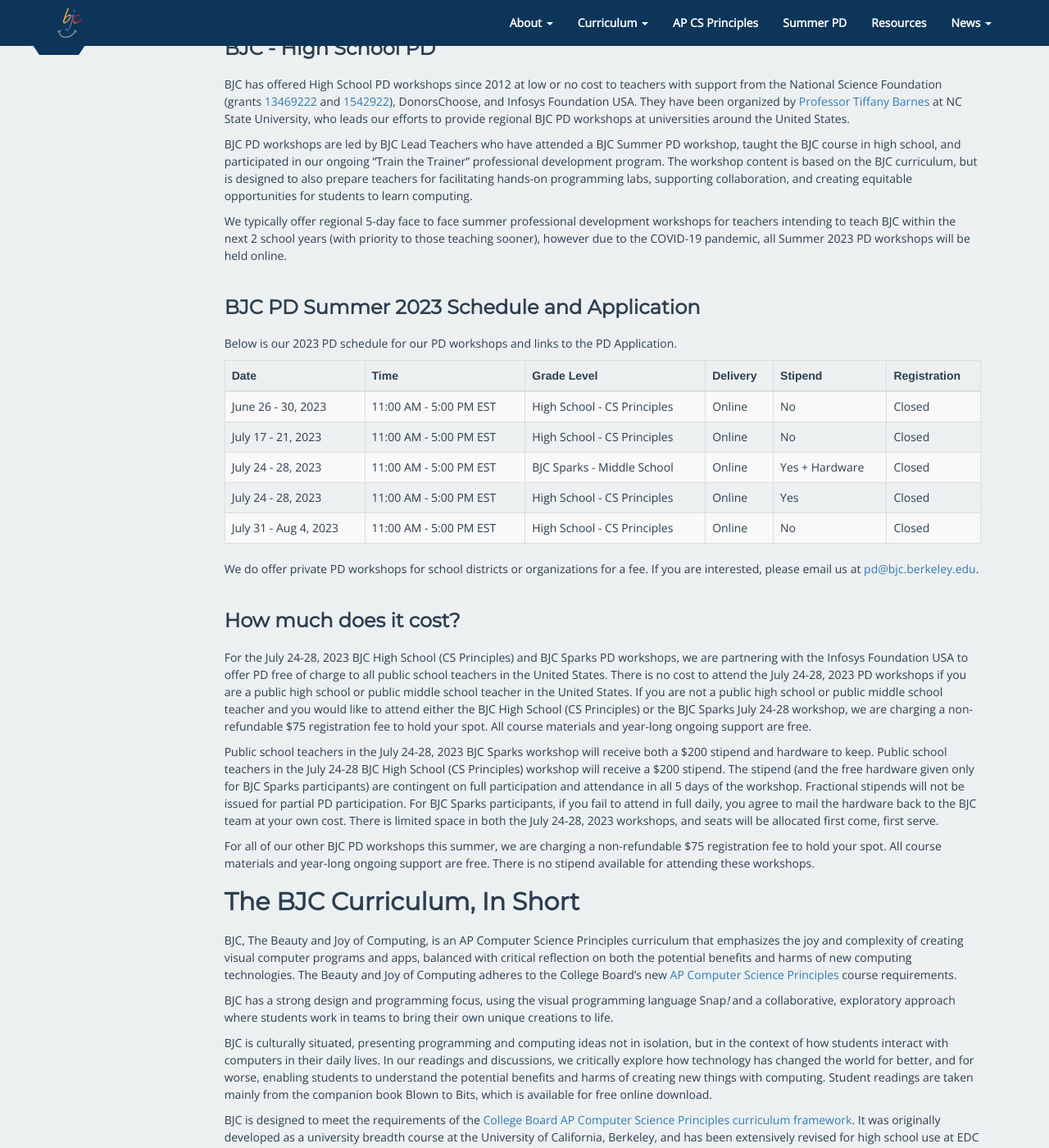
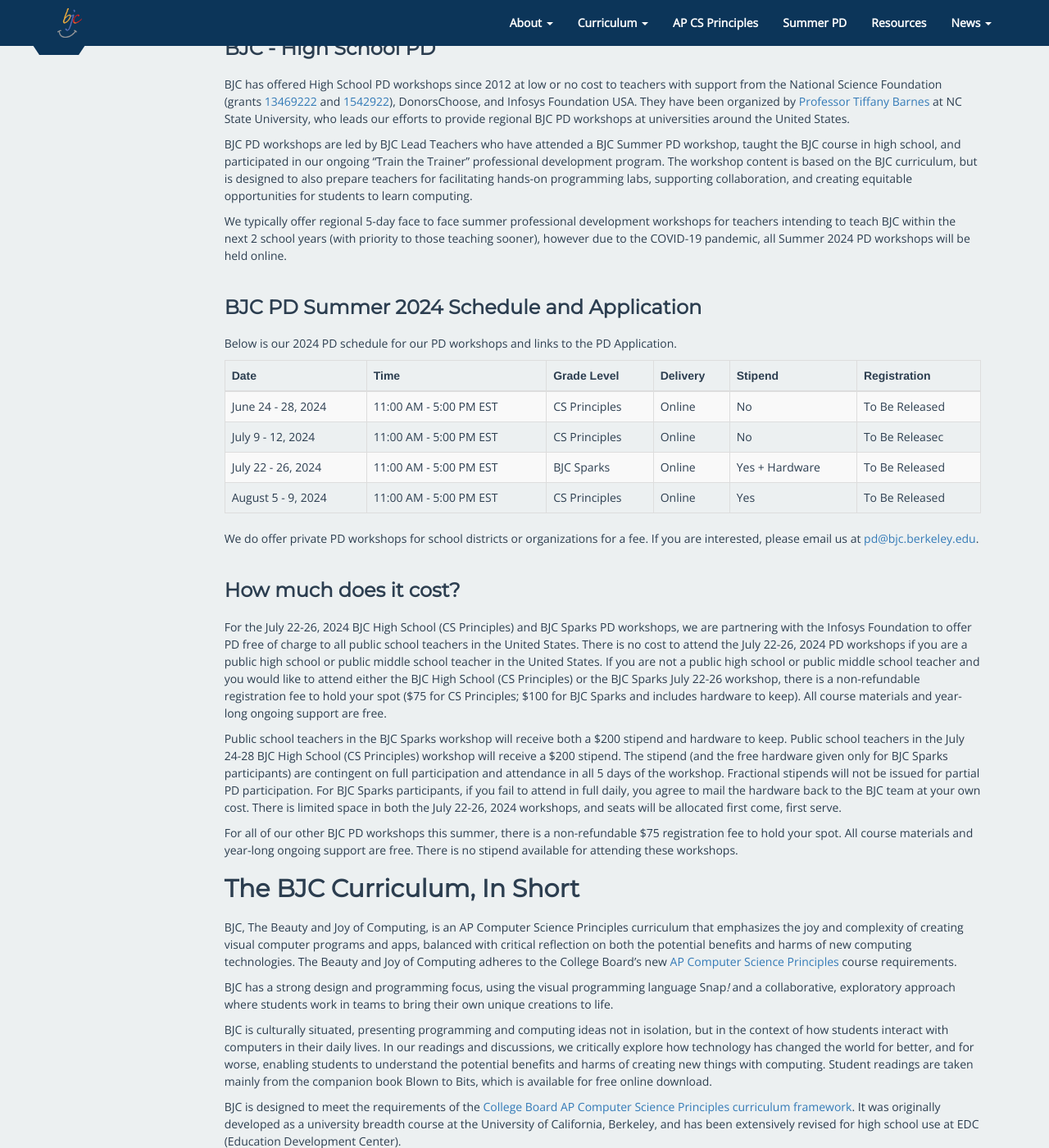
Before and after one commit to beautyjoy/beautyjoy.github.io, a Jekyll site: the page built from summer-pd/index.md, in a window 1280 px wide and 1400 px high, scrolled down 794 px. Shown: the whole window at 82% size. Built offline with Jekyll 4.4.1, drawn with Linux system fonts in a browser that asks for light colours; some of the changed text lies outside the part shown.

Commit message:
Adding 2024 PD Info

```diff
--- a/summer-pd/index.md
+++ b/summer-pd/index.md
@@ -1,5 +1,5 @@
 ---
-title: 2023 Professional Development
+title: 2024 Professional Development
 subtitle: One-Week Workshops for Teachers
 layout: summer-pd
 redirect_from:
@@ -29,7 +29,7 @@
 
 ### BJC Sparks - Middle School / Early High School PD
 
-The creators of BJC are developing a new course called BJC Sparks for middle school and early high school that teaches a <em>functional</em> approach to programming, emphasizing the flow of information through functions — rather than emphasizing iteration and commands — and including exciting projects in graphics, data, and media. We are offering a week-long, virtual workshop for teachers, administrators, and parents or community members running extra-curricular activities. No prior experience with computer science is necessary, and all course materials will be available online for free.
+The creators of BJC developed a new course called BJC Sparks for middle school and early high school that teaches a <em>functional</em> approach to programming, emphasizing the flow of information through functions — rather than emphasizing iteration and commands — and including exciting projects in graphics, data, and media. We are offering a week-long, virtual workshop for teachers, administrators, and parents or community members running extra-curricular activities. No prior experience with computer science is necessary, and all course materials will be available online for free.
 
 <!-- We are looking for a cohort of at least 20 teachers who are interested in piloting at least one semester of these new materials with students in the 2021-2022 school year and providing us with feedback to help us revise and improve these materials in exchange for a stipend described below. One of our goals is to produce a curriculum that reaches students traditionally underrepresented in computer science, so BIPOC teachers and teachers of BIPOC students are strongly encouraged to participate and provide feedback about how best we can develop a program to serve BIPOC students. -->
 
@@ -47,17 +47,17 @@
 
 BJC PD workshops are led by BJC Lead Teachers who have attended a BJC Summer PD workshop, taught the BJC course in high school, and participated in our ongoing "Train the Trainer" professional development program. The workshop content is based on the BJC curriculum, but is designed to also prepare teachers for facilitating hands-on programming labs, supporting collaboration, and creating equitable opportunities for students to learn computing.
 
-We typically offer regional 5-day face to face summer professional development workshops for teachers intending to teach BJC within the next 2 school years (with priority to those teaching sooner), however due to the COVID-19 pandemic, all Summer 2023 PD workshops will be held online.
+We typically offer regional 5-day face to face summer professional development workshops for teachers intending to teach BJC within the next 2 school years (with priority to those teaching sooner), however due to the COVID-19 pandemic, all Summer 2024 PD workshops will be held online.
 
 <!-- In 2019, we will offer several 5-day in-person regional workshops. To sign up for email updates when we finalize our 2019 locations, complete our interest form at [{{site.pd_interest_url}}]({{site.pd_interest_url}}). If you are interested in hosting a BJC workshop, or becoming a BJC Lead Teacher, email [pd@bjc.berkeley.edu][pd-email]. -->
 
-### BJC PD Summer 2023 Schedule and Application
+### BJC PD Summer 2024 Schedule and Application
 
 [admin-letter]: https://bjc.link/Admin19
 [BJC PD 2019 Alternate App]: https://bjc.link/PD2019App-NoUpload
 [reg-fee]: https://bjc.link/reg19
 
-Below is our 2023 PD schedule for our PD workshops and links to the PD Application.
+Below is our 2024 PD schedule for our PD workshops and links to the PD Application.
 
 <!-- <b>Apps are due by May 31, 2022.</b> -->
 
@@ -86,44 +86,36 @@
 </thead>
 <tbody>
   <tr>
-    <td>June 26 - 30, 2023</td>
+    <td>June 24 - 28, 2024</td>
     <td>11:00 AM - 5:00 PM EST</td>
-    <td>High School - CS Principles</td>
+    <td>CS Principles</td>
     <td>Online</td>
     <td>No</td>
-    <td>Closed</td>
+    <td>To Be Released</td>
   </tr>
   <tr>
-    <td>July 17 - 21, 2023</td>
+    <td>July 9 - 12, 2024</td>
     <td>11:00 AM - 5:00 PM EST</td>
-    <td>High School - CS Principles</td>
+    <td>CS Principles</td>
     <td>Online</td>
     <td>No</td>
-    <td>Closed</td>
+    <td>To Be Releasec</td>
   </tr>
   <tr>
-    <td>July 24 - 28, 2023</td>
+    <td>July 22 - 26, 2024</td>
     <td>11:00 AM - 5:00 PM EST</td>
-    <td>BJC Sparks - Middle School</td>
+    <td>BJC Sparks</td>
     <td>Online</td>
     <td>Yes + Hardware</td>
-    <td>Closed</td>
+    <td>To Be Released</td>
   </tr>
   <tr>
-    <td>July 24 - 28, 2023</td>
+    <td>August 5 - 9, 2024</td>
     <td>11:00 AM - 5:00 PM EST</td>
-    <td>High School - CS Principles</td>
+    <td>CS Principles</td>
     <td>Online</td>
     <td>Yes</td>
-    <td>Closed</td>
-  </tr>
-  <tr>
-    <td>July 31 - Aug 4, 2023</td>
-    <td>11:00 AM - 5:00 PM EST</td>
-    <td>High School - CS Principles</td>
-    <td>Online</td>
-    <td>No</td>
-    <td>Closed</td>
+    <td>To Be Released</td>
   </tr>
  </tbody>
 </table>
@@ -145,11 +137,11 @@
 
 ### How much does it cost?
 
-For the July 24-28, 2023 BJC High School (CS Principles) and BJC Sparks PD workshops, we are partnering with the Infosys Foundation USA to offer PD free of charge to all public school teachers in the United States. There is no cost to attend the July 24-28, 2023 PD workshops if you are a public high school or public middle school teacher in the United States. If you are not a public high school or public middle school teacher and you would like to attend either the BJC High School (CS Principles) or the BJC Sparks July 24-28 workshop, we are charging a non-refundable $75 registration fee to hold your spot. All course materials and year-long ongoing support are free.
+For the July 22-26, 2024 BJC High School (CS Principles) and BJC Sparks PD workshops, we are partnering with the Infosys Foundation to offer PD free of charge to all public school teachers in the United States. There is no cost to attend the July 22-26, 2024 PD workshops if you are a public high school or public middle school teacher in the United States. If you are not a public high school or public middle school teacher and you would like to attend either the BJC High School (CS Principles) or the BJC Sparks July 22-26 workshop, there is a non-refundable registration fee to hold your spot ($75 for CS Principles; $100 for BJC Sparks and includes hardware to keep). All course materials and year-long ongoing support are free.
 
-Public school teachers in the July 24-28, 2023 BJC Sparks workshop will receive both a $200 stipend and hardware to keep. Public school teachers in the July 24-28 BJC High School (CS Principles) workshop will receive a $200 stipend. The stipend (and the free hardware given only for BJC Sparks participants) are contingent on full participation and attendance in all 5 days of the workshop. Fractional stipends will not be issued for partial PD participation. For BJC Sparks participants, if you fail to attend in full daily, you agree to mail the hardware back to the BJC team at your own cost. There is limited space in both the July 24-28, 2023 workshops, and seats will be allocated first come, first serve.
+Public school teachers in the BJC Sparks workshop will receive both a $200 stipend and hardware to keep. Public school teachers in the July 24-28 BJC High School (CS Principles) workshop will receive a $200 stipend. The stipend (and the free hardware given only for BJC Sparks participants) are contingent on full participation and attendance in all 5 days of the workshop. Fractional stipends will not be issued for partial PD participation. For BJC Sparks participants, if you fail to attend in full daily, you agree to mail the hardware back to the BJC team at your own cost. There is limited space in both the July 22-26, 2024 workshops, and seats will be allocated first come, first serve.
 
-For all of our other BJC PD workshops this summer, we are charging a non-refundable $75 registration fee to hold your spot. All course materials and year-long ongoing support are free. There is no stipend available for attending these workshops.
+For all of our other BJC PD workshops this summer, there is a non-refundable $75 registration fee to hold your spot. All course materials and year-long ongoing support are free. There is no stipend available for attending these workshops.
 
 <!-- For eligible teachers attending our Summer Middle School / Early High School workshop only, we are offering a $1,000 stipend. Participants will receive half of the stipend ($500) for completing the PD and submitting research consents and pre-instruments at the beginning of the academic year. Participants will receive the other half of the stipend ($500) for submitting mid-year instruments and post-instruments at the end of the academic year. -->
 
```
